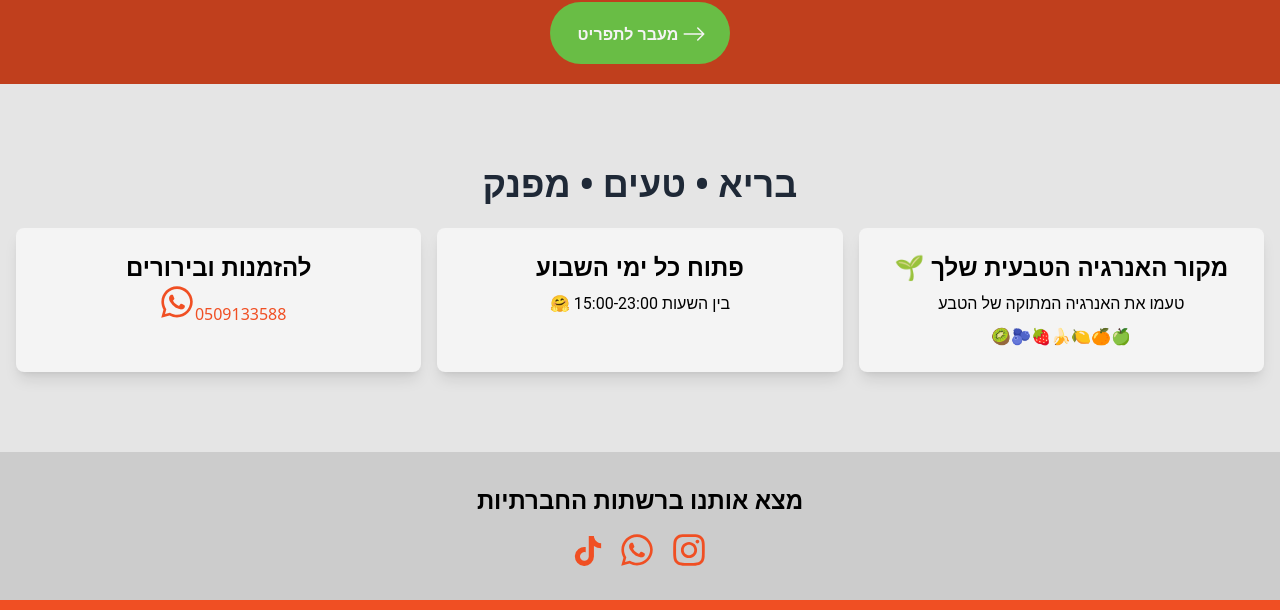
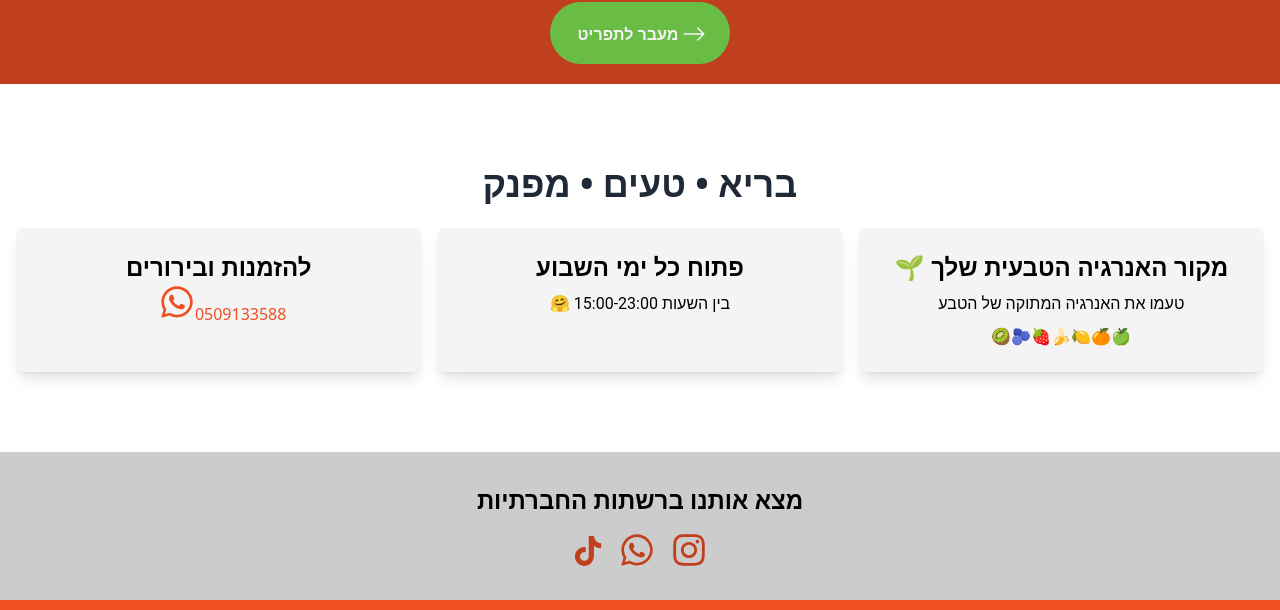
Before and after one commit to jawdat89/go-fresh-app, a React (Vite) app: page / in a window 1280 px wide. Shown: the part 334-944 px from the top of the page. Built offline with nearby package versions, Linux system fonts and the light colour scheme; no server answers.

Commit message:
minor change

```diff
--- a/src/pages/home/HomePage.tsx
+++ b/src/pages/home/HomePage.tsx
@@ -62,7 +62,7 @@ export default function HomePage() {
   };
   const ModernContentSection = () => {
     return (
-      <section className="container mx-auto px-4 py-20 bg-gray-100 dark:bg-gray-800 text-center">
+      <section className="container mx-auto px-4 py-20 bg-transparent dark:bg-gray-800 text-center">
         <h2 className="text-4xl font-bold mb-6 dark:text-white text-gray-800">
           בריא • טעים • מפנק
         </h2>
@@ -96,19 +96,19 @@ export default function HomePage() {
         <div className="flex justify-center align-center gap-x-4">
           <a
             href="https://www.instagram.com/go_.fresh/"
-            className="text-primary hover:text-secondary transition"
+            className="text-primary-darker hover:text-secondary-darker transition"
           >
             <FaInstagram className="inline-block text-4xl" />
           </a>
           <a
             href="https://wa.me/+972509133588"
-            className="text-primary hover:text-secondary transition"
+            className="text-primary-darker hover:text-secondary-darker transition"
           >
             <FaWhatsapp className="inline-block text-4xl" />
           </a>
           <a
             href="https://www.tiktok.com/@go_.fresh?_t=8fuXgil4SgR&_r=1"
-            className="text-primary hover:text-secondary transition duration-300"
+            className="text-primary-darker hover:text-secondary-darker transition duration-300"
           >
             <FaTiktok className="inline-block text-3xl mt-1" />
           </a>
```
